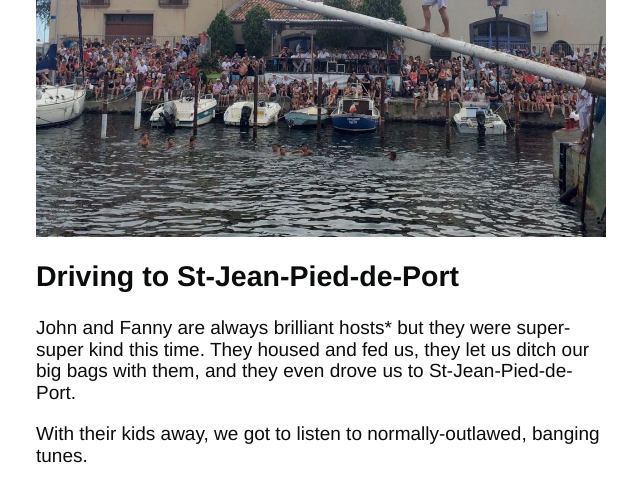
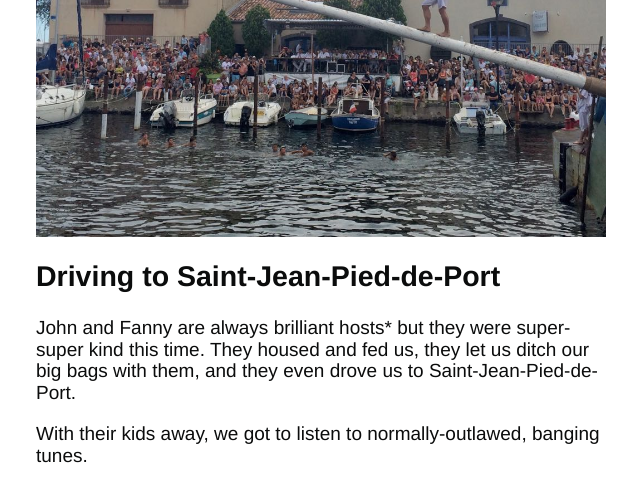
Before and after one commit to tombye/trexit, a Jekyll site: the page built from _posts/2017-09-03-marseillan.markdown, in a window 1280 px wide and 1400 px high, scrolled down 4803 px, cut to the strip 0-486 px from the top of the window. Shown: the whole strip, without its empty margins (124-764 px from the left). Built offline with Jekyll 4.4.1, drawn with Linux system fonts in a browser that asks for light colours; some of the changed text lies outside the part shown.

Commit message:
Update 2017-09-03-marseillan.markdown

```diff
--- a/_posts/2017-09-03-marseillan.markdown
+++ b/_posts/2017-09-03-marseillan.markdown
@@ -47,15 +47,15 @@ The men of Marseillan play Capèlet twice a year. They drunkenly compete to clim
 
 ![Capèlet being played in Marseillan in 2015](https://github.com/tombye/trexit/raw/gh-pages/assets/images/capelet-in-marseillan-2015.jpg)
 
-## Driving to St-Jean-Pied-de-Port
+## Driving to Saint-Jean-Pied-de-Port
 
-John and Fanny are always brilliant hosts* but they were super-super kind this time. They housed and fed us, they let us ditch our big bags with them, and they even drove us to St-Jean-Pied-de-Port.
+John and Fanny are always brilliant hosts* but they were super-super kind this time. They housed and fed us, they let us ditch our big bags with them, and they even drove us to Saint-Jean-Pied-de-Port.
 
 With their kids away, we got to listen to normally-outlawed, banging tunes.
 
 <video src="https://github.com/tombye/trexit/raw/gh-pages/assets/images/wu-tang-in-the-car.mp4" controls height="480" width="848" preload="metadata"><a href="https://github.com/tombye/trexit/raw/gh-pages/assets/images/wu-tang-in-the-car.mp4">download video of us all listening to Wu Tang Clan on the way to Saint Jean Pied de Port</a>.</video>
 
-And we arrived in St-Jean-Pied-de-Port with plenty of time to see the sights and eat Tapas together. Mmmm.
+And we arrived in Saint-Jean-Pied-de-Port with plenty of time to see the sights and eat Tapas together. Mmmm.
 
 ![The La Nive river in Saint Jean Pied de Port](https://github.com/tombye/trexit/raw/gh-pages/assets/images/la-nive-river-in-saint-jean-pied-de-port.jpg)
 
```
Also changed, not shown: other parts of _posts/2017-09-03-marseillan.markdown (+1 -1 lines).
